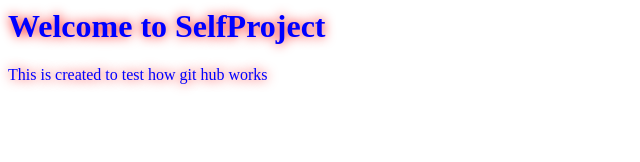
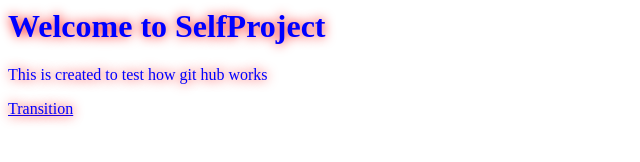
Before and after one commit to RavuriDhavan/SelfProject, a plain HTML site: page index.html in a window 1280 px wide. Shown: the whole page, without its empty margins (0-640 px from the left). Drawn offline with Linux system fonts and the light colour scheme.

Commit message:
Update index.html

```diff
--- a/index.html
+++ b/index.html
@@ -12,5 +12,6 @@
   <body>
     <h1>Welcome to SelfProject</h1>
     <p>This is created to test how git hub works</p>
+    <a href="transition.html">Transition</a>
   </body>
 </html>
```
